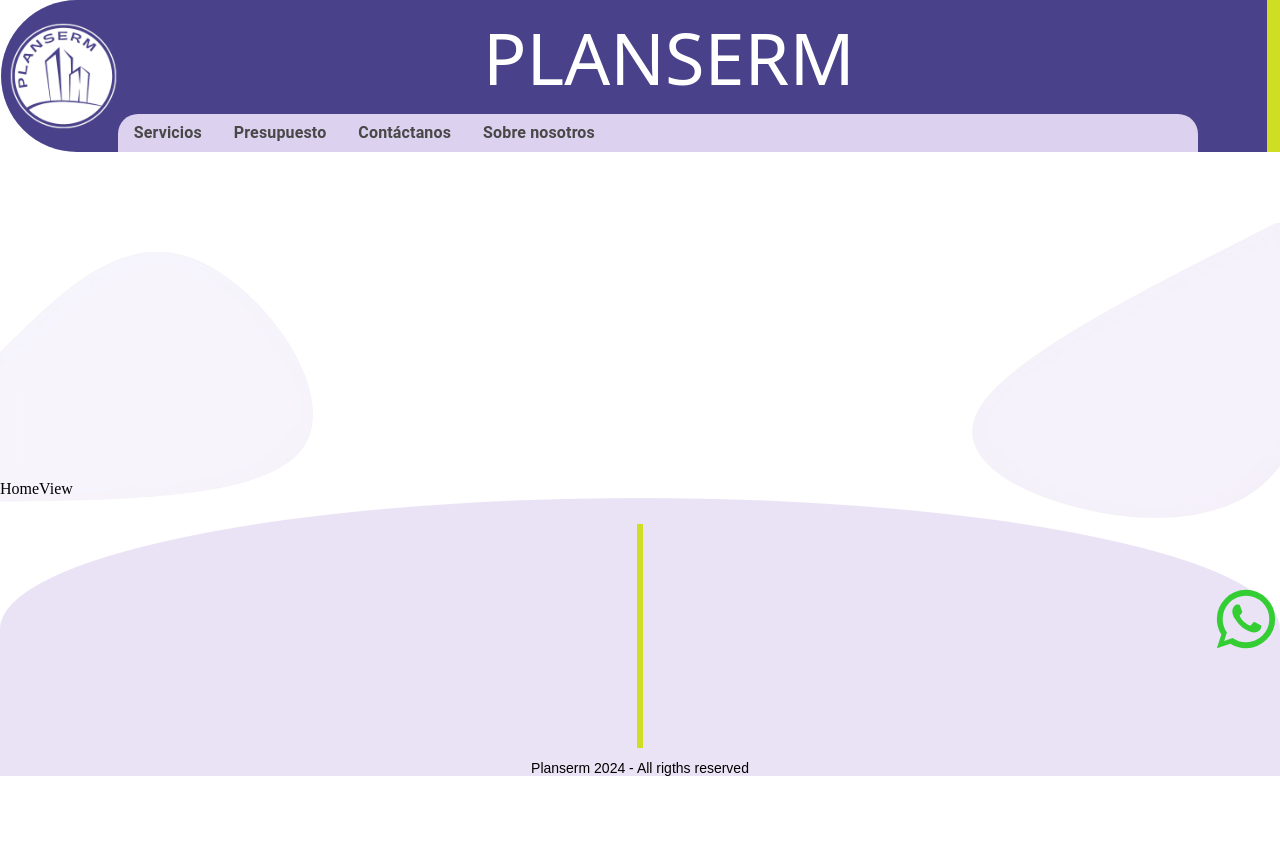
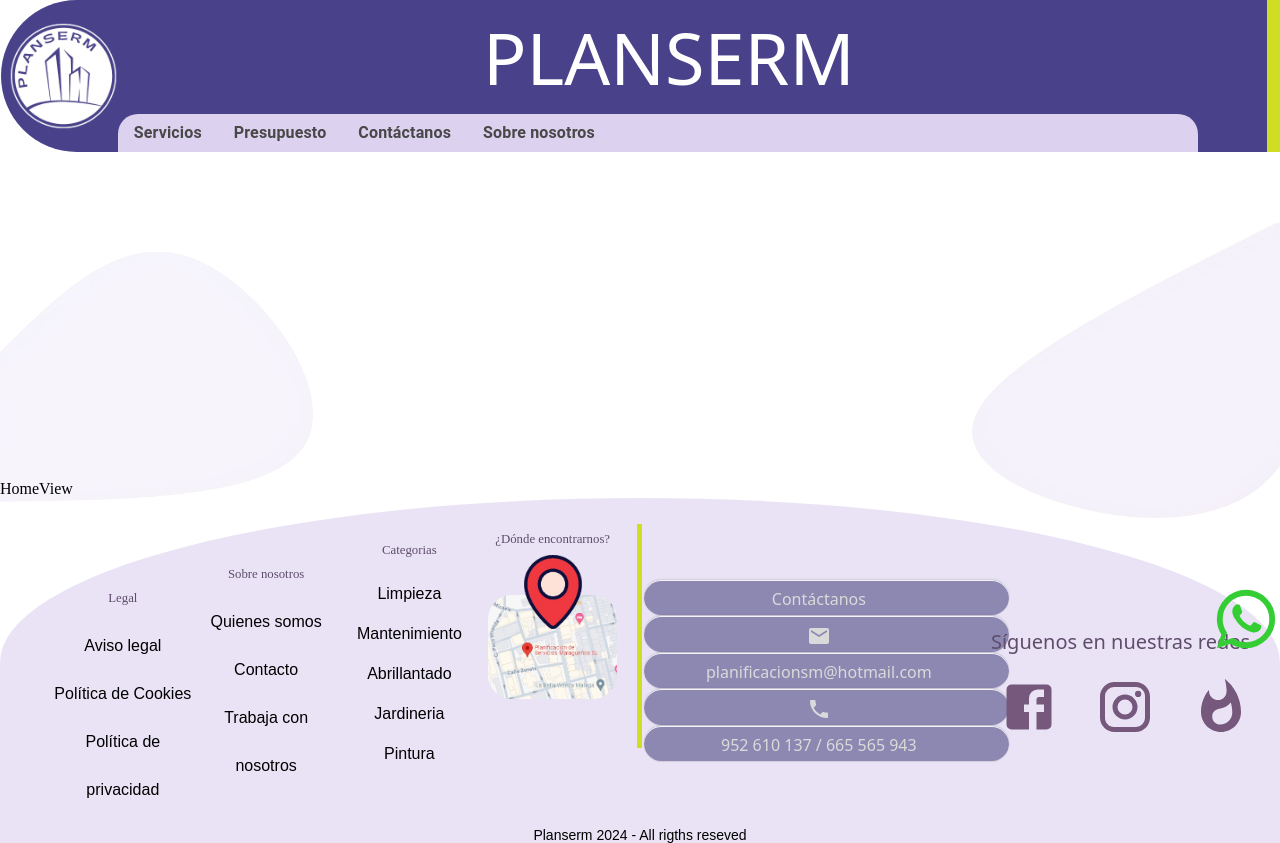
Before and after one commit to AngelMC43/planserm, a React (Vite) app: page / in a window 1280 px wide. Before the commit the page ends 800 px from the top, so only its background shows below. Built offline with nearby package versions, Linux system fonts and the light colour scheme; a web font is replaced by a local one.

Commit message:
feat: utils and styles

```diff
--- a/src/layout/components/Footer.jsx
+++ b/src/layout/components/Footer.jsx
@@ -1,4 +1,6 @@
 import { FONT_COLORS, FONT_FAMILY } from "../../utils/utils";
+import { Location } from "./Footer/Location";
+import { FooterContact } from "./Footer/FooterContact";
 
 export default function Footer() {
   return (
@@ -19,6 +21,7 @@
             paddingTop: "10px",
           }}
         >
+          <Location />
         </div>
         <div
           style={{
@@ -39,6 +42,7 @@
             fontFamily: FONT_FAMILY.NOVA_FLAT,
           }}
         >
+          <FooterContact />
         </div>
       </div>
       <span
@@ -50,7 +54,7 @@
           background: "rgb(220, 209, 238, 0.6)",
         }}
       >
-        Planserm 2024 - All rigths reserved
+        Planserm 2024 - All rigths reseved
       </span>
     </>
   );
--- /dev/null
+++ b/src/layout/components/Footer/footerStyles.js
@@ -0,0 +1,32 @@
+export const footerStyles = {
+  contactContainer: {
+    width: "45%",
+    display: "ruby",
+  },
+
+  contactDetailBox: {
+    marginBottom: "1px",
+    boxShadow:
+      "0 1px 0 rgba(255, 255, 255, 0.9) inset, 0 -1px 2px rgba(0, 0, 0, 0.1),  0 1px 1px rgba(0, 0, 0, 0.1)",
+    color: "#dadada",
+    padding: "8px 40px 5px 25px",
+    borderRadius: "10vh 10vh 10vh 10vh",
+    textAlign: "center",
+    cursor: "pointer",
+    transition: "all 0.5s ease",
+  },
+
+  networkIcons: {
+    gap: 20,
+    display: "flex",
+    paddingTop: "5%",
+  },
+};
+
+export const networkBox = (FONT_COLORS) => ({
+  width: "45%",
+  paddingTop: "4%",
+  height: "14vh",
+  fontSize: 20,
+  color: FONT_COLORS.TITLE,
+});
--- /dev/null
+++ b/src/layout/components/Footer/utils.jsx
@@ -0,0 +1,58 @@
+import FacebookIcon from "@mui/icons-material/Facebook";
+import InstagramIcon from "@mui/icons-material/Instagram";
+import WhatshotIcon from "@mui/icons-material/Whatshot";
+
+import MailIcon from "@mui/icons-material/Mail";
+import LocalPhoneIcon from "@mui/icons-material/LocalPhone";
+
+export const networkLinks = [
+  {
+    icon: <FacebookIcon sx={{ fontSize: 60, color: "#75587c" }} />,
+    url: "https://www.facebook.com/p/Antonio-Ben-AC-100010390519256",
+  },
+  {
+    icon: <InstagramIcon sx={{ fontSize: 60, color: "#75587c" }} />,
+    url: "https://www.instagram.com/",
+  },
+  {
+    icon: <WhatshotIcon sx={{ fontSize: 60, color: "#75587c" }} />,
+    url: "https://www.instagram.com/",
+  },
+];
+
+export const contactData = [
+  {
+    id: 1,
+    width: 300,
+    // height: 25,
+    content: "Contáctanos",
+  },
+  {
+    id: 2,
+    width: 300,
+    height: 23,
+    content: <MailIcon color="#4f085e" />,
+    link: "mailto:planificacionsm@hotmail.com",
+  },
+  {
+    id: 3,
+    width: 300,
+    // height: 25,
+    content: "planificacionsm@hotmail.com",
+    link: "mailto:planificacionsm@hotmail.com",
+  },
+  {
+    id: 4,
+    width: 300,
+    height: 23,
+    content: <LocalPhoneIcon color="#4f085e" />,
+    link: "tel:952610137",
+  },
+  {
+    id: 5,
+    width: 300,
+    // height: 25,
+    content: "952 610 137 / 665 565 943",
+    link: "tel:952610137",
+  },
+];
```
